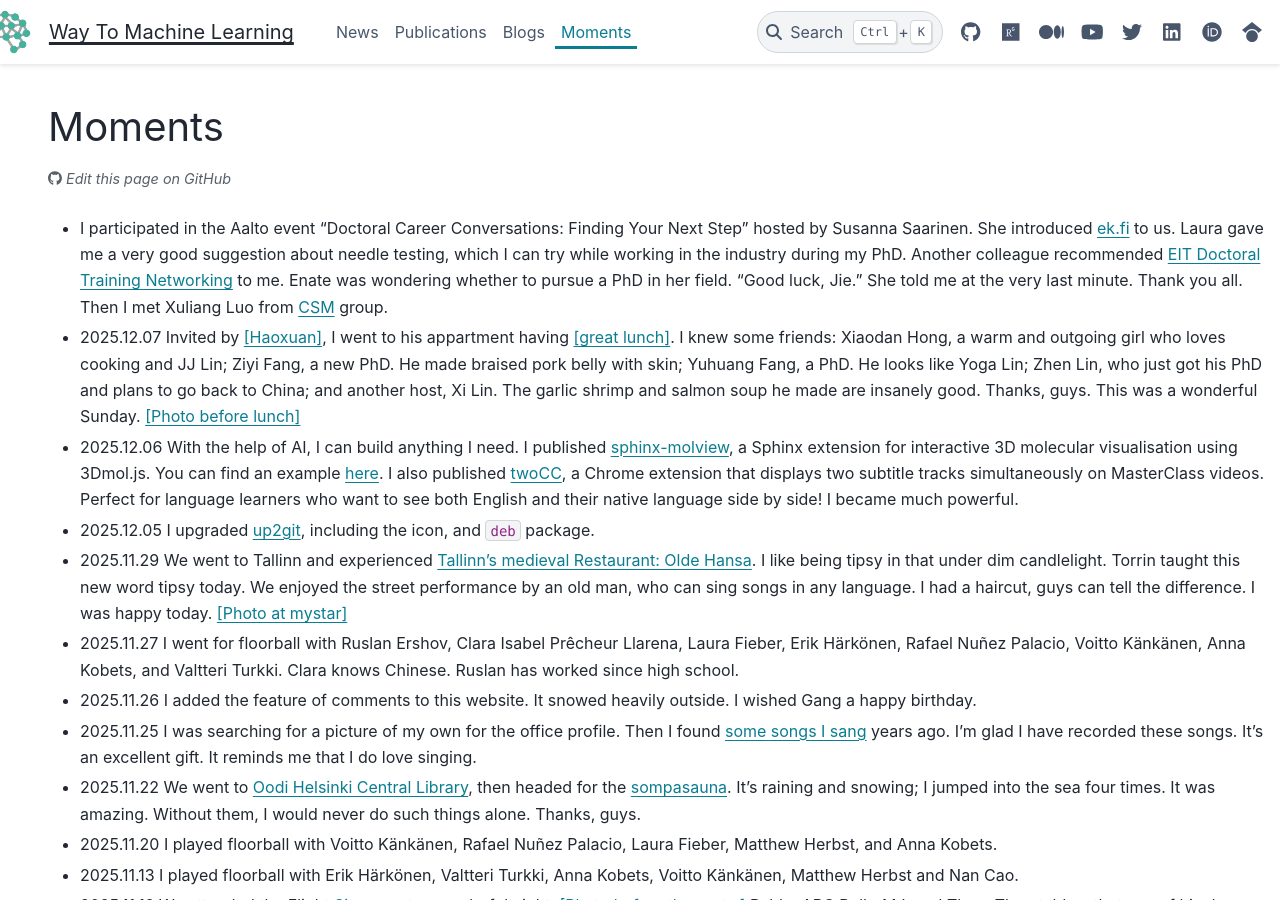
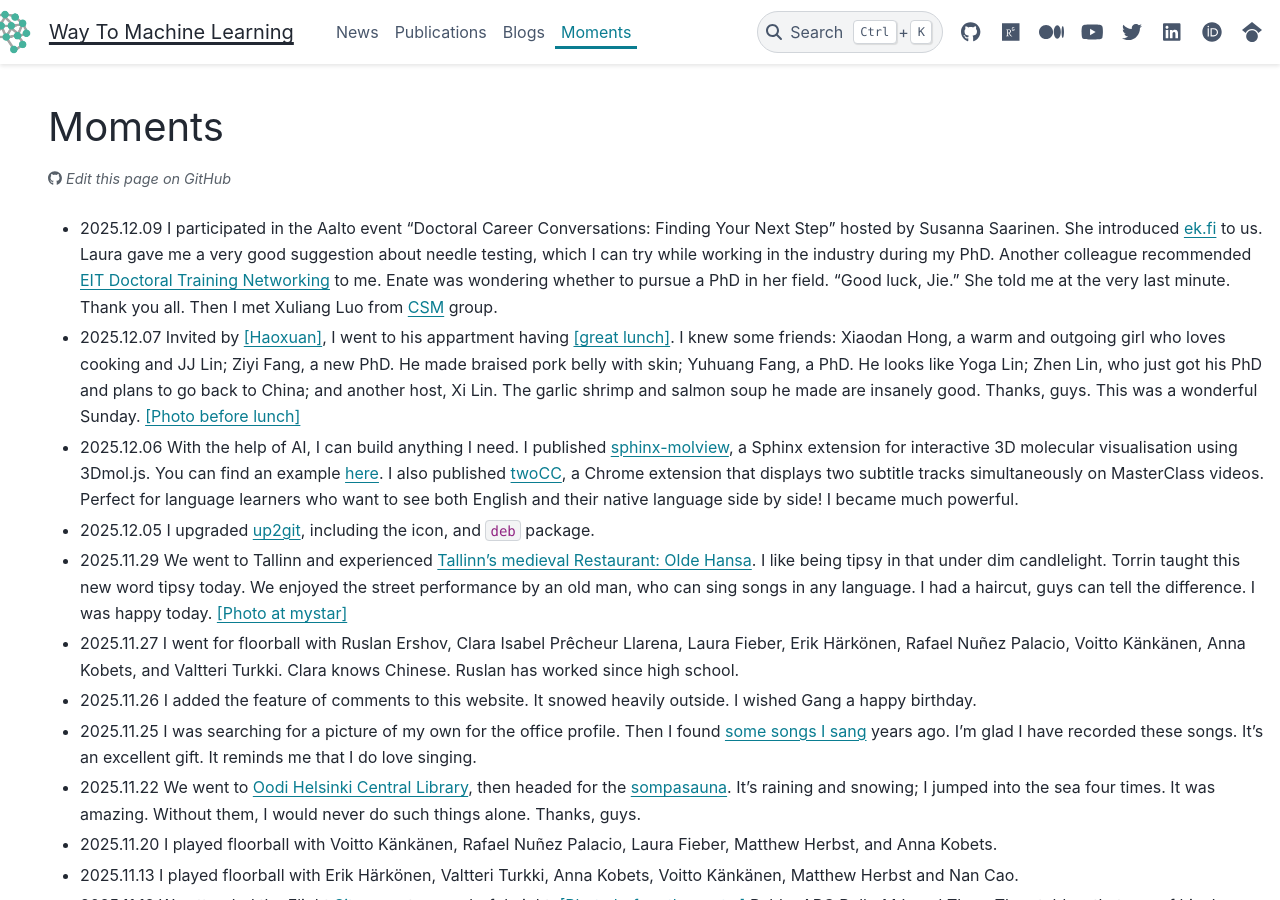
Before and after one commit to way2ml/way2ml.github.io, a Sphinx documentation site: the page built from doc/moments.md, in a window 1280 px wide and 900 px high. Built offline with Sphinx 7.4.7 and the PyData theme 0.15.4, drawn with Linux system fonts in a browser that asks for light colours; comment, search, counter and statistics services are not loaded.

Commit message:
Update moments.md with recent events and experiences

```diff
--- a/doc/moments.md
+++ b/doc/moments.md
@@ -4,7 +4,7 @@ comment: True
 ---
 
 # Moments
-- I participated in the Aalto event "Doctoral Career Conversations: Finding Your Next Step" hosted by Susanna Saarinen. She introduced [ek.fi](https://ek.fi/en/) to us.  Laura gave me a very good suggestion about needle testing, which I can try while working in the industry during my PhD. Another colleague recommended [EIT Doctoral Training Networking](https://www.eiturbanmobility.eu/what-we-offer/education-and-training/doctoral-training-programme/) to me. Enate was wondering whether to pursue a PhD in her field. "Good luck, Jie." She told me at the very last minute.  Thank you all. Then I met Xuliang Luo from [CSM](https://www.aalto.fi/en/department-of-applied-physics/complex-systems-and-materials-csm) group.
+- 2025.12.09 I participated in the Aalto event "Doctoral Career Conversations: Finding Your Next Step" hosted by Susanna Saarinen. She introduced [ek.fi](https://ek.fi/en/) to us.  Laura gave me a very good suggestion about needle testing, which I can try while working in the industry during my PhD. Another colleague recommended [EIT Doctoral Training Networking](https://www.eiturbanmobility.eu/what-we-offer/education-and-training/doctoral-training-programme/) to me. Enate was wondering whether to pursue a PhD in her field. "Good luck, Jie." She told me at the very last minute.  Thank you all. Then I met Xuliang Luo from [CSM](https://www.aalto.fi/en/department-of-applied-physics/complex-systems-and-materials-csm) group.
 - 2025.12.07 Invited by <a href="./_static/moments/20251207_HaoxuanYou.jpeg" target="_blank" rel="noopener">[Haoxuan]</a>, I went to his appartment having <a href="./_static/moments/20251207_HaoxuanYou_and_XiLin.jpeg" target="_blank" rel="noopener">[great lunch]</a>. I knew some friends: Xiaodan Hong, a warm and outgoing girl who loves cooking and JJ Lin; Ziyi Fang, a new PhD. He made braised pork belly with skin; Yuhuang Fang, a PhD. He looks like Yoga Lin; Zhen Lin, who just got his PhD and plans to go back to China; and another host, Xi Lin. The garlic shrimp and salmon soup he made are insanely good. Thanks, guys. This was a wonderful Sunday. <a href="./_static/moments/20251207_all.jpg" target="_blank" rel="noopener">[Photo before lunch]</a>
 - 2025.12.06 With the help of AI, I can build anything I need. I published [sphinx-molview](https://github.com/HuangJiaLian/sphinx-molview), a Sphinx extension for interactive 3D molecular visualisation using 3Dmol.js.  You can find an example [here](https://way2ml.github.io/blogs/sphinx.html#molecular-visualisation). I also published [twoCC](https://github.com/HuangJiaLian/twoCC), a Chrome extension that displays two subtitle tracks simultaneously on MasterClass videos. Perfect for language learners who want to see both English and their native language side by side! I became much powerful.
 - 2025.12.05 I upgraded [up2git](https://github.com/HuangJiaLian/Up2Git), including the icon, and `deb` package.
```
